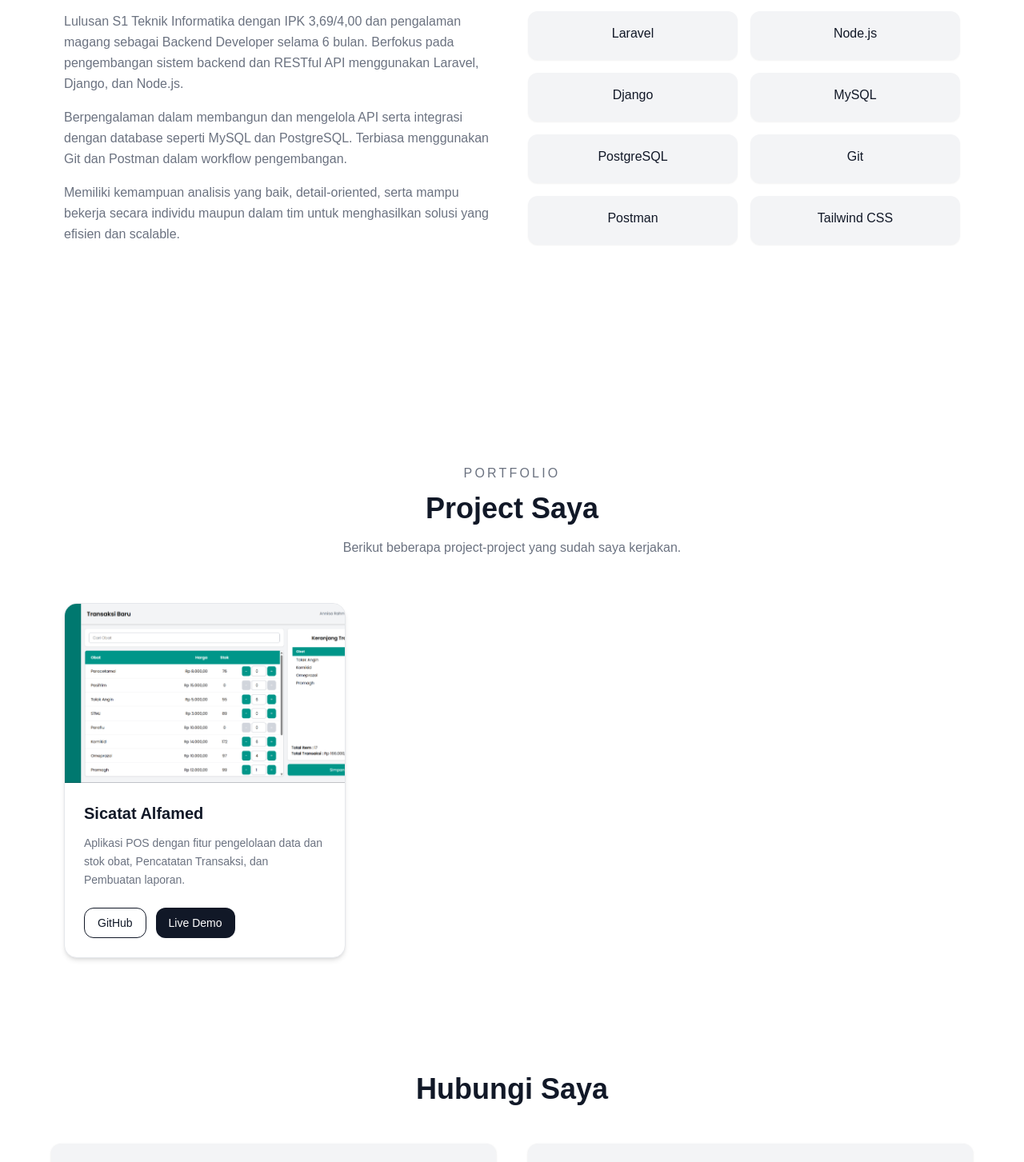
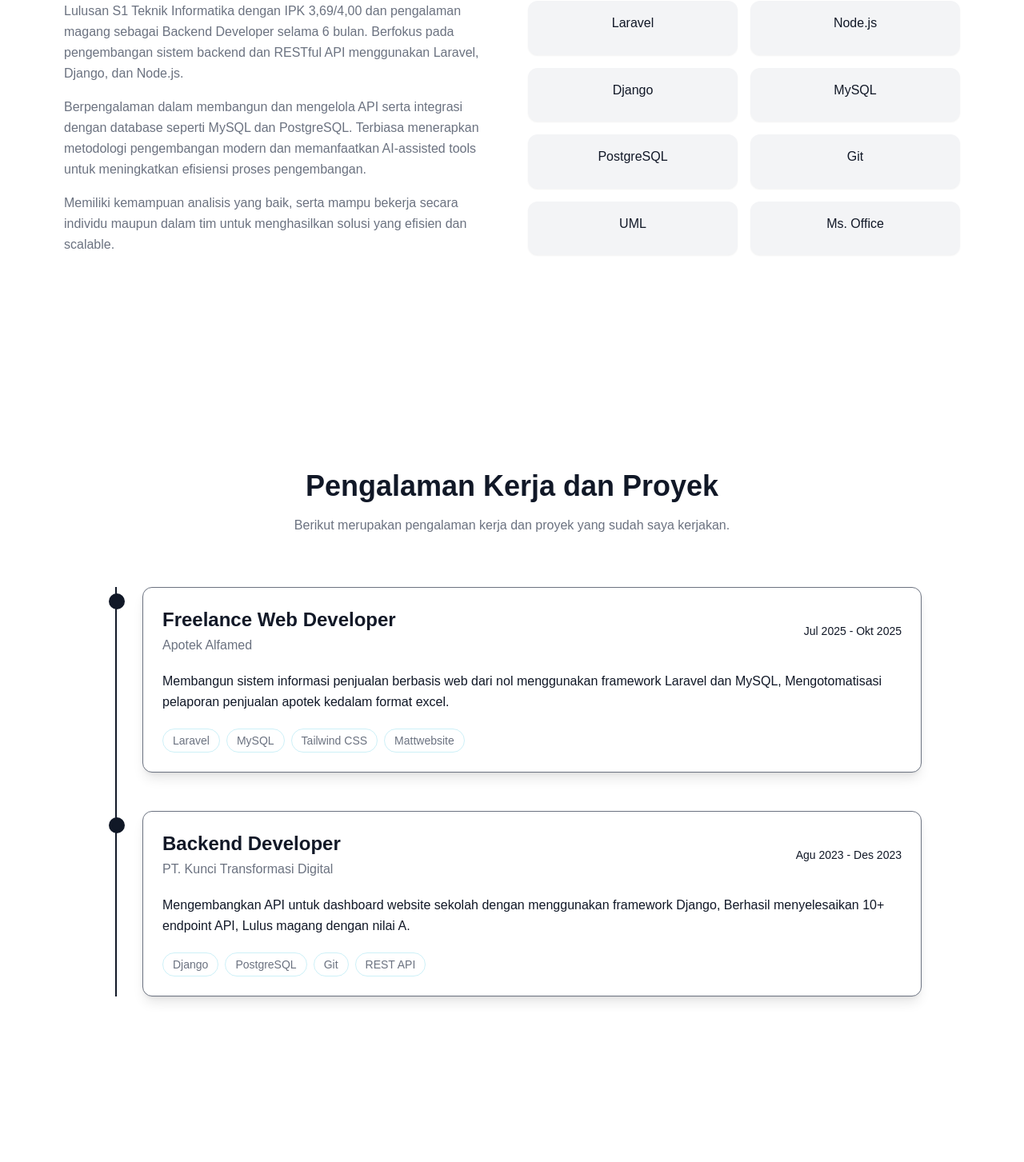
Before and after one commit to mrizqh294/portfolio-mrh-new, a React (Vite) app: page / in a window 1280 px wide. Shown: the part 1100-2553 px from the top of the page at 80% size. Built offline with nearby package versions, Linux system fonts and the light colour scheme; a web font is replaced by a local one.

Commit message:
update isi

```diff
--- a/src/App.jsx
+++ b/src/App.jsx
@@ -3,6 +3,7 @@ import Hero from "./pages/Hero";
 import AboutMe from "./pages/AboutMe";
 import Contact from "./pages/Contact";
 import Portfolio from "./pages/Portfolio";
+import Education from "./pages/Education";
 import Footer from "./pages/Footer";
 
 
@@ -14,9 +15,11 @@ function App() {
       <main>
         <Hero />
         <AboutMe />
+        <Education />
         <Portfolio />
         <Contact />
         <Footer />
+
       </main>
     </>
   )
--- a/src/pages/AboutMe.jsx
+++ b/src/pages/AboutMe.jsx
@@ -65,12 +65,12 @@ const AboutMe = () => {
 
                         <p className="text-gray-500 dark:text-gray-300 mt-4 leading-relaxed">
                             Berpengalaman dalam membangun dan mengelola API serta integrasi
-                            dengan database seperti MySQL dan PostgreSQL. Terbiasa menggunakan
-                            Git dan Postman dalam workflow pengembangan.
+                            dengan database seperti MySQL dan PostgreSQL. Terbiasa menerapkan metodologi pengembangan
+                            modern dan memanfaatkan AI-assisted tools untuk meningkatkan efisiensi proses pengembangan.
                         </p>
 
                         <p className="text-gray-500 dark:text-gray-300 mt-4 leading-relaxed">
-                            Memiliki kemampuan analisis yang baik, detail-oriented, serta mampu
+                            Memiliki kemampuan analisis yang baik, serta mampu
                             bekerja secara individu maupun dalam tim untuk menghasilkan solusi
                             yang efisien dan scalable.
                         </p>
@@ -88,8 +88,8 @@ const AboutMe = () => {
                             "MySQL",
                             "PostgreSQL",
                             "Git",
-                            "Postman",
-                            "Tailwind CSS",
+                            "UML",
+                            "Ms. Office",
                         ].map((skill, index) => (
                             <motion.div
                                 key={index}
--- a/src/pages/Education.jsx
+++ b/src/pages/Education.jsx
@@ -1,7 +1,134 @@
+import { motion } from "framer-motion";
+
+const experiences = [
+  {
+    company: "Apotek Alfamed",
+    position: "Freelance Web Developer",
+    period: "Jul 2025 - Okt 2025",
+    description:
+      "Membangun sistem informasi penjualan berbasis web dari nol menggunakan framework Laravel dan MySQL, Mengotomatisasi pelaporan penjualan apotek kedalam format excel.",
+    technologies: ["Laravel", "MySQL", "Tailwind CSS", "Mattwebsite"],
+  },
+  {
+    company: "PT. Kunci Transformasi Digital",
+    position: "Backend Developer",
+    period: "Agu 2023 - Des 2023",
+    description:
+      "Mengembangkan API untuk dashboard website sekolah dengan menggunakan framework Django, Berhasil menyelesaikan 10+ endpoint API, Lulus magang dengan nilai A.",
+    technologies: ["Django", "PostgreSQL", "Git", "REST API"],
+  },
+
+];
+
+const container = {
+  hidden: {},
+  show: {
+    transition: {
+      staggerChildren: 0.2,
+    },
+  },
+};
+
+const item = {
+  hidden: {
+    opacity: 0,
+    y: 40,
+  },
+  show: {
+    opacity: 1,
+    y: 0,
+    transition: {
+      duration: 0.6,
+    },
+  },
+};
+
 const Education = () => {
-    return (
-        <section id="education" className="h-screen bg-red-300">Pendidikan</section>
-    );
+  return (
+    <section
+      id="education"
+      className="min-h-screen bg-white dark:bg-gray-900 transition-colors duration-300 text-gray-900 dark:text-white py-20 px-6"
+    >
+      <div className="max-w-5xl mx-auto">
+        {/* Heading */}
+        <motion.div
+          initial={{ opacity: 0, y: -20 }}
+          whileInView={{ opacity: 1, y: 0 }}
+          transition={{ duration: 0.6 }}
+          viewport={{ once: true }}
+          className="text-center mb-16"
+        >
+
+          <h2 className="text-4xl font-bold mt-2 mb-4">
+            Pengalaman Kerja dan Proyek
+          </h2>
+
+          <p className="max-w-2xl mx-auto text-gray-500 dark:text-gray-400 leading-relaxed">
+            Berikut merupakan pengalaman kerja dan proyek yang sudah saya kerjakan.
+          </p>
+
+        </motion.div>
+
+        {/* Timeline */}
+        <motion.div
+          variants={container}
+          initial="hidden"
+          whileInView="show"
+          viewport={{ once: true }}
+          className="relative border-l-2 border-gray-900 dark:border-white ml-4"
+        >
+          {experiences.map((exp, index) => (
+            <motion.div
+              key={index}
+              variants={item}
+              whileHover={{
+                scale: 1.02,
+                x: 8,
+              }}
+              className="relative mb-12 ml-8"
+            >
+              {/* Timeline Dot */}
+              <span className="absolute -left-[42px] top-2 w-5 h-5 rounded-full bg-gray-900 border-4 border-gray-900 dark:bg-white dark:border-white" />
+
+              {/* Card */}
+              <div className="bg-white dark:bg-gray-900 transition-colors duration-300 rounded-xl border border-gray-500 p-6 shadow-lg hover:border-cyan-500 ">
+                <div className="flex flex-col md:flex-row md:justify-between md:items-center">
+                  <div>
+                    <h3 className="text-2xl font-bold">
+                      {exp.position}
+                    </h3>
+
+                    <p className="text-gray-500 dark:text-gray-400 mt-1">
+                      {exp.company}
+                    </p>
+                  </div>
+
+                  <span className="text-sm mt-3 md:mt-0">
+                    {exp.period}
+                  </span>
+                </div>
+
+                <p className="mt-5 leading-relaxed">
+                  {exp.description}
+                </p>
+
+                <div className="flex flex-wrap gap-2 mt-5">
+                  {exp.technologies.map((tech) => (
+                    <span
+                      key={tech}
+                      className="px-3 py-1 rounded-full text-gray-500 dark:text-gray-400 border border-cyan-500/20 text-sm"
+                    >
+                      {tech}
+                    </span>
+                  ))}
+                </div>
+              </div>
+            </motion.div>
+          ))}
+        </motion.div>
+      </div>
+    </section>
+  );
 };
 
 export default Education;
--- a/src/pages/Hero.jsx
+++ b/src/pages/Hero.jsx
@@ -1,5 +1,5 @@
 import { motion } from "framer-motion";
-import CV from "../assets/MuhammadRizkiHaikalCV.pdf";
+import CV from "../assets/CVMuhammadRizkiHaikal.pdf";
 
 const containerVariants = {
     hidden: {},
--- a/src/pages/Portfolio.jsx
+++ b/src/pages/Portfolio.jsx
@@ -1,5 +1,6 @@
 import { motion } from "framer-motion";
 import sicatatImg from "../assets/sicatat.png";
+import businessCIImg from "../assets/business.jpg";
 
 const Portfolio = () => {
 
@@ -12,7 +13,17 @@ const Portfolio = () => {
       description:
         "Aplikasi POS dengan fitur pengelolaan data dan stok obat, Pencatatan Transaksi, dan Pembuatan laporan.",
       github: "https://github.com/mrizqh294/pointofsale-alfamed",
-      live: "https://example-ecommerce.com",
+      live: "",
+    },
+    {
+      id: 2,
+      title: "Business Plan Creative & Innovative 2024",
+      image:
+        businessCIImg,
+      description:
+        "Proyek ini merupakan proyek kelompok, menghasilkan rancangan bisnis technopreneurship berupa chatbot AI yang dirancang untuk membantu UMKM merintis usaha melalui penyediaan panduan regulasi bisnis dan analisis pasar.",
+      github: "",
+      live: "",
     },
   ];
 
@@ -120,17 +131,17 @@ const Portfolio = () => {
                     rel="noopener noreferrer"
                     className="inline-flex items-center justify-center rounded-xl border border-gray-900 px-4 py-2 text-sm font-medium text-gray-900 transition-all duration-300 hover:bg-gray-900 hover:text-white dark:border-white dark:text-white dark:hover:bg-white dark:hover:text-gray-900"
                   >
-                    GitHub
+                    Selengkapnya
                   </a>
 
-                  <a
+                  {/* <a
                     href={project.live}
                     target="_blank"
                     rel="noopener noreferrer"
                     className="inline-flex items-center justify-center rounded-xl bg-gray-900 px-4 py-2 text-sm font-medium text-white transition-all duration-300 hover:bg-gray-700 dark:bg-white dark:text-gray-900 dark:hover:bg-gray-300"
                   >
                     Live Demo
-                  </a>
+                  </a> */}
                 </div>
               </div>
             </motion.div>
```
Also changed, not shown: src/assets/business.jpg (added), 1 other file (tests, documents, lock files or other folders).
